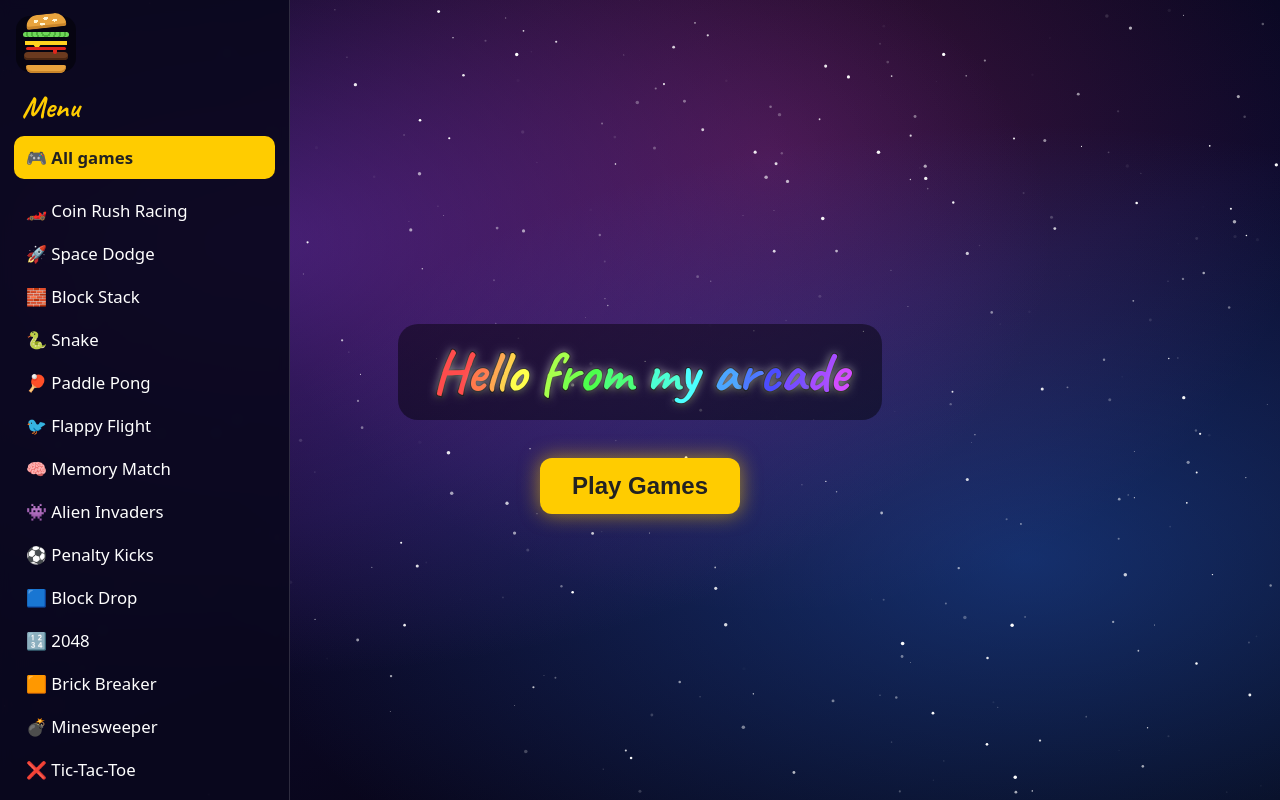
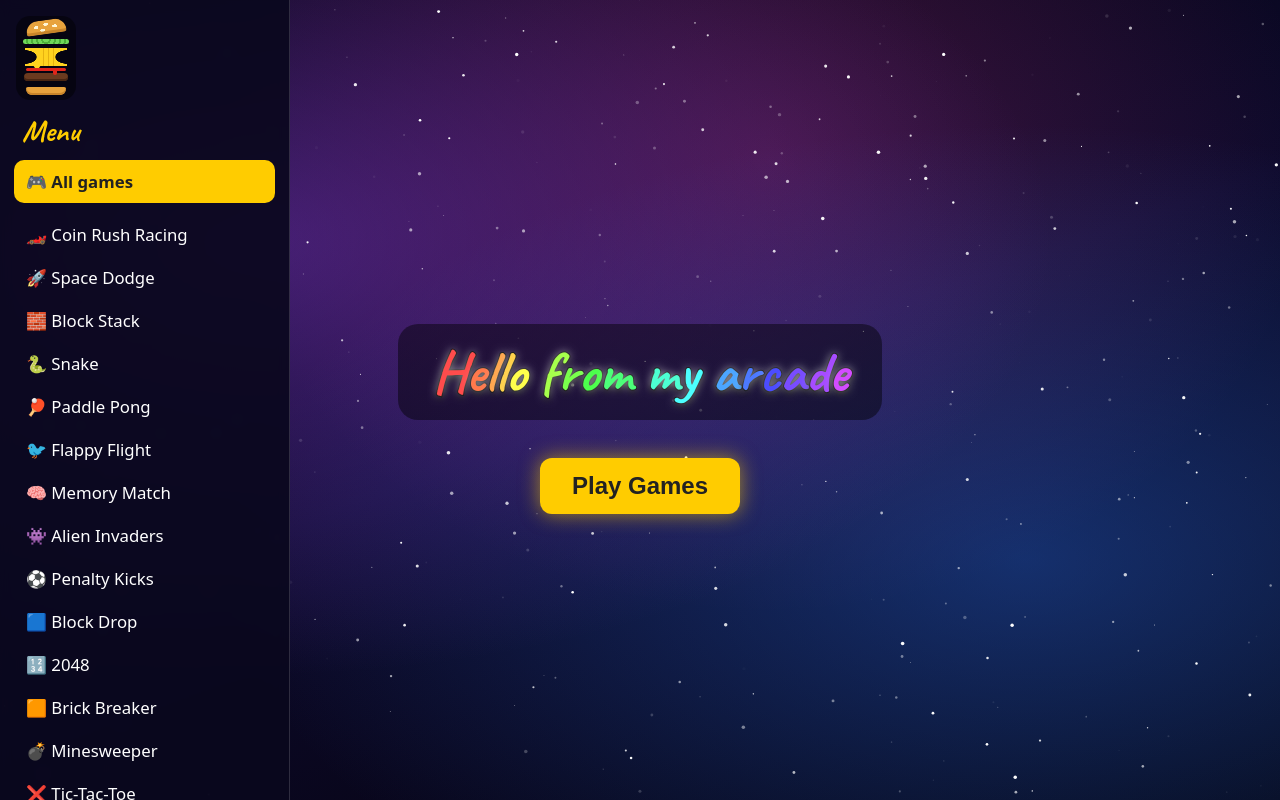
Before and after one commit to luki-h/My-arcade, a plain HTML site: page index.html in a window 1280 px wide. Both pictures are taken after a click on the button "Open menu". Drawn offline with Linux system fonts and the light colour scheme.

Commit message:
add cheese stretch when menu opens

```diff
--- a/index.html
+++ b/index.html
@@ -86,7 +86,7 @@
     border-radius: 14px;
     background: rgba(0, 0, 0, 0.45);
     cursor: pointer;
-    transition: transform 0.2s ease;
+    transition: transform 0.2s ease, height 0.3s ease;
   }
   .burger:hover { transform: rotate(-8deg) scale(1.08); }
   .burger:focus-visible { outline: 3px solid #ffcc00; outline-offset: 3px; }
@@ -115,6 +115,8 @@
     height: 4px;
     background: #ffd21f;
   }
+  /* The cheese grows taller (instead of being scaled) so it stays sharp; the springy curve gives it a gooey bounce */
+  .burger .cheese { transition: transform 0.25s ease, height 0.45s cubic-bezier(0.3, 1.6, 0.5, 1); }
   .cheese::after {   /* melty drip */
     content: "";
     position: absolute;
@@ -143,10 +145,20 @@
   }
   .patty { width: 44px; height: 8px; border-radius: 5px; background: #6b3a1f; box-shadow: inset 0 -2px 0 #4a2612; }
   .bun-bottom { width: 40px; height: 8px; border-radius: 3px 3px 10px 10px; background: #e8a33d; box-shadow: inset 0 -2px 0 #c9852a; }
-  /* When the menu is open the burger opens up */
-  .burger.open .bun-top { transform: translateY(-4px) rotate(-6deg); }
+  /* When the menu is open the burger opens wide: the button grows taller to make room */
+  .burger.open { height: 84px; }
+  .burger.open .bun-top { transform: translateY(-5px) rotate(-8deg); }
   .burger.open .lettuce { transform: translateY(-2px); }
-  .burger.open .bun-bottom { transform: translateY(3px); }
+  .burger.open .bun-bottom { transform: translateY(4px); }
+  /* ...and the melted cheese stretches like pulled mozzarella: pinched thin in the middle, with faint strings */
+  .burger.open .cheese {
+    height: 18px;
+    background:
+      repeating-linear-gradient(90deg, transparent 0 4px, rgba(200, 140, 0, 0.45) 4px 5px) center / 15px 100% no-repeat,
+      radial-gradient(ellipse 12px 7px at 0 50%, transparent 94%, #ffd21f 100%) left / 50% 100% no-repeat,
+      radial-gradient(ellipse 12px 7px at 100% 50%, transparent 94%, #ffd21f 100%) right / 50% 100% no-repeat;
+  }
+  .burger.open .cheese::after { top: calc(100% - 1px); }
 
   /* Slide-out menu */
   .menu {
@@ -157,7 +169,7 @@
     width: min(290px, 85vw);
     height: 100vh;
     overflow-y: auto;
-    padding: 88px 14px 20px;
+    padding: 112px 14px 20px;   /* room for the burger, even when it's open wide */
     box-sizing: border-box;
     background: rgba(10, 8, 30, 0.92);
     backdrop-filter: blur(6px);
```
